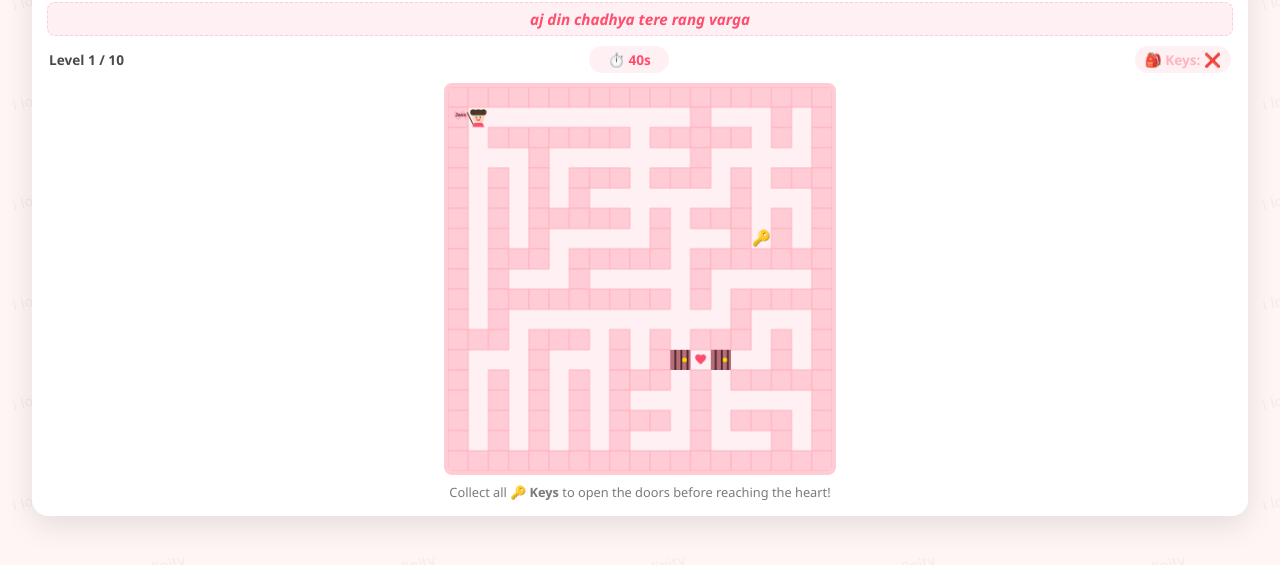
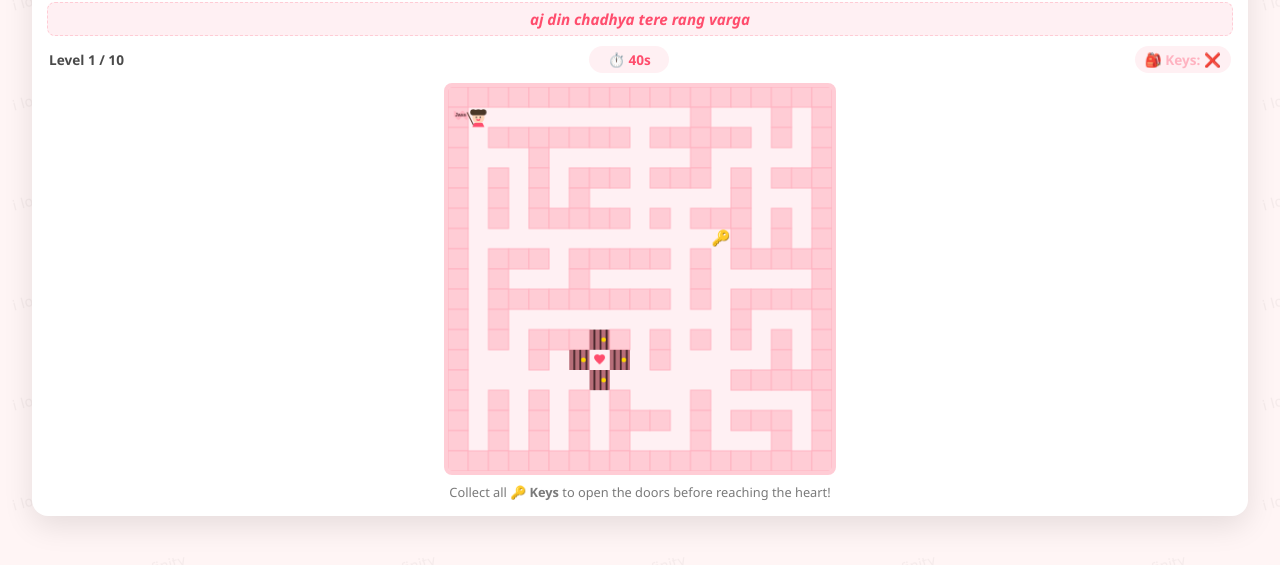
Before and after one commit to gagsing99/gagsing99.github.io, a plain HTML site: page index.html in a window 1280 px wide. Shown: the part 169-734 px from the top of the page. Drawn offline with Linux system fonts and the light colour scheme.

Commit message:
Refactor pathfinding and maze generation logic
Refactor forcePath function to improve pathfinding logic and ensure clear pathways for player and keys. Update maze generation steps for better structure and clarity.

```diff
--- a/index.html
+++ b/index.html
@@ -324,7 +324,6 @@
             { bg: "#fafaf9", main: "#44403c", light: "#f5f5f4", wall: "#e7e5e4", wallBorder: "#d6d3d1" }
         ];
 
-        // Size and Keys config per level. Time is calculated dynamically now.
         const levelConfigs = [
             { size: 19, keys: 1, msg: "1. I love you 3000 to infinity" },
             { size: 21, keys: 1, msg: "2. #JG4Life" },
@@ -399,7 +398,6 @@
 
         function startTimer() {
             clearInterval(timerInterval);
-            // Linear increase: Level 1 (index 0) = 45s, Level 2 (index 1) = 55s, etc.
             timeLeft = 45 + (currentLevel * 10);
             updateTimerDisplay();
 
@@ -439,25 +437,24 @@
             }
         }
 
+        // Modified forcePath to explicitly carve away WALLS to build a clear walkway
         function forcePath(start, target) {
             let queue = [{x: start.x, y: start.y}];
             let visited = Array.from({ length: gridSize }, () => Array(gridSize).fill(false));
             let parent = {};
             visited[start.y][start.x] = true;
-            let found = false;
 
+            // We use standard BFS tracking through all grid cells to find the shortest injection vector
             while (queue.length > 0) {
                 let curr = queue.shift();
-                if (curr.x === target.x && curr.y === target.y) {
-                    found = true;
-                    break;
-                }
+                if (curr.x === target.x && curr.y === target.y) break;
+
                 let directions = [[0,1], [1,0], [0,-1], [-1,0]];
                 for (let [dx, dy] of directions) {
                     let nx = curr.x + dx;
                     let ny = curr.y + dy;
                     if (nx >= 0 && nx < gridSize && ny >= 0 && ny < gridSize) {
-                        if (!visited[ny][nx] && map[ny][nx] !== TILE.WALL) {
+                        if (!visited[ny][nx]) {
                             visited[ny][nx] = true;
                             parent[`${nx},${ny}`] = curr;
                             queue.push({x: nx, y: ny});
@@ -466,34 +463,17 @@
                 }
             }
 
-            if (!found) {
-                queue = [{x: start.x, y: start.y}];
-                visited = Array.from({ length: gridSize }, () => Array(gridSize).fill(false));
-                visited[start.y][start.x] = true;
+            // Crawl backward along the computed link chain and drill open any walls
+            let curr = target;
+            while (curr.x !== start.x || curr.y !== start.y) {
+                let p = parent[`${curr.x},${curr.y}`];
+                if (!p) break;
 
-                while (queue.length > 0) {
-                    let curr = queue.shift();
-                    if (curr.x === target.x && curr.y === target.y) break;
-                    let directions = [[0,1], [1,0], [0,-1], [-1,0]];
-                    for (let [dx, dy] of directions) {
-                        let nx = curr.x + dx;
-                        let ny = curr.y + dy;
-                        if (nx >= 0 && nx < gridSize && ny >= 0 && ny < gridSize) {
-                            if (!visited[ny][nx]) {
-                                visited[ny][nx] = true;
-                                parent[`${nx},${ny}`] = curr;
-                                queue.push({x: nx, y: ny});
-                            }
-                        }
-                    }
+                // Only wipe out obstacles if it is structurally blocking passage (protect gates/heart/keys)
+                if (map[curr.y][curr.x] === TILE.WALL) {
+                    map[curr.y][curr.x] = TILE.FLOOR;
                 }
-                let curr = target;
-                while (curr.x !== start.x || curr.y !== start.y) {
-                    if (map[curr.y][curr.x] === TILE.WALL) {
-                        map[curr.y][curr.x] = TILE.FLOOR;
-                    }
-                    curr = parent[`${curr.x},${curr.y}`];
-                }
+                curr = p;
             }
         }
 
@@ -508,6 +488,7 @@
             canvas.width = gridSize * tileSize;
             canvas.height = gridSize * tileSize;
 
+            // Step 1: Initialize full solid wall space
             map = Array.from({ length: gridSize }, () => Array(gridSize).fill(TILE.WALL));
 
             let walls = [];
@@ -531,50 +512,57 @@
                 }
             }
 
+            // Step 2: Grab random open tile nodes far away from starting corner to host assets
             let floorTiles = [];
-            for (let r = 2; r < gridSize - 2; r++) {
-                for (let c = 2; c < gridSize - 2; c++) {
-                    if (map[r][c] === TILE.FLOOR && (r !== 1 || c !== 1)) {
+            for (let r = 3; r < gridSize - 3; r++) {
+                for (let c = 3; c < gridSize - 3; c++) {
+                    if (map[r][c] === TILE.FLOOR) {
                         floorTiles.push({x: c, y: r});
                     }
                 }
             }
 
+            // Step 3: Establish the target Heart node
             let heartIndex = Math.floor(Math.random() * floorTiles.length);
             let hPos = floorTiles.splice(heartIndex, 1)[0];
             map[hPos.y][hPos.x] = TILE.HEART;
 
+            // Step 4: Construct strict perimeter locks safely around the heart target
             let directions = [[0,1], [1,0], [0,-1], [-1,0]];
             let validGatePositions = [];
 
             for (let [dx, dy] of directions) {
                 let gx = hPos.x + dx;
                 let gy = hPos.y + dy;
-                if (map[gy][gx] === TILE.FLOOR) {
-                    map[gy][gx] = TILE.GATE;
-                    validGatePositions.push({x: gx, y: gy});
-                }
-            }
-
-            if (validGatePositions.length === 0) {
-                let randomDir = directions[Math.floor(Math.random() * directions.length)];
-                let gx = hPos.x + randomDir[0];
-                let gy = hPos.y + randomDir[1];
                 map[gy][gx] = TILE.GATE;
                 validGatePositions.push({x: gx, y: gy});
             }
 
+            // Step 5: Place the keys safely out in open pathways
+            let keyPositions = [];
             for (let k = 0; k < totalKeysNeeded; k++) {
                 if (floorTiles.length > 0) {
                     let kIdx = Math.floor(Math.random() * floorTiles.length);
                     let kPos = floorTiles.splice(kIdx, 1)[0];
                     map[kPos.y][kPos.x] = TILE.KEY;
-
-                    forcePath({x: 1, y: 1}, kPos);
+                    keyPositions.push(kPos);
                 }
             }
 
             player = { x: 1, y: 1 };
+
+            // Step 6: Core Path Correction Engine
+            // Ensure player has a guaranteed clear path to EVERY key
+            for (let kPos of keyPositions) {
+                forcePath(player, kPos);
+            }
+
+            // Ensure every key location has a guaranteed open path leading up to the perimeter security gates
+            for (let kPos of keyPositions) {
+                forcePath(kPos, validGatePositions[0]);
+            }
+
+            // Final verification trace: Check if a structural link from player to gate point exists cleanly
             forcePath(player, validGatePositions[0]);
         }
 
```
